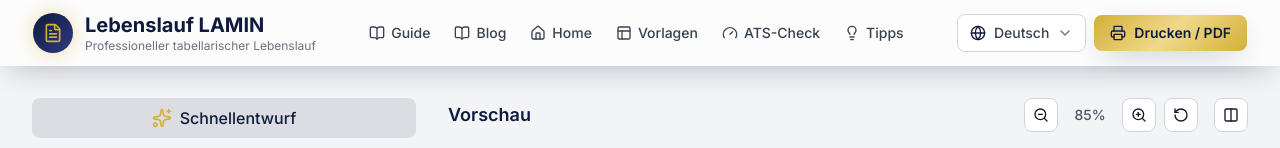
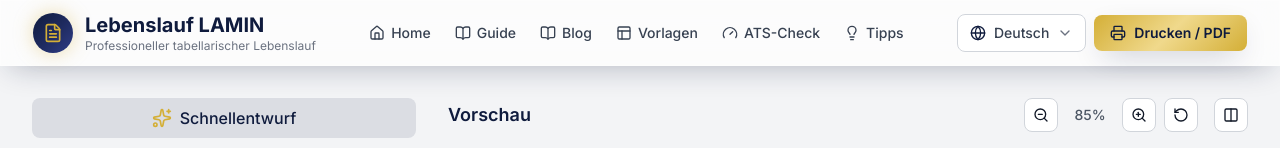
Before and after one commit to lamin-16/lebenslauf-lamin, a React (Vite) app: page / in a window 1280 px wide. Shown: the top 148 px of the page. Built offline with nearby package versions, Linux system fonts and the light colour scheme.

Commit message:
Fix navigation logic and blog display

```diff
--- a/src/App.jsx
+++ b/src/App.jsx
@@ -245,7 +245,7 @@
 
   return (
     <div dir={dir} className={`min-h-screen ${darkMode ? 'bg-royal-navy text-white' : 'bg-gray-100 text-gray-900'} font-sans transition-colors`}>
-      <Navbar language={language} setLanguage={setLanguage} onPrint={() => window.print()} t={t} darkMode={darkMode} onShowGuide={() => setShowGuide(true)} onNavigate={() => setShowGuide(false)} onShowBlog={() => { setShowBlog(true); setCurrentPost(null); }} />
+      <Navbar language={language} setLanguage={setLanguage} onPrint={() => window.print()} t={t} darkMode={darkMode} onShowGuide={() => { setShowGuide(true); setShowBlog(false); setCurrentPost(null); }} onNavigate={() => { setShowGuide(false); setShowBlog(false); setCurrentPost(null); }} onShowBlog={() => { setShowBlog(true); setShowGuide(false); setCurrentPost(null); }} />
 
       {showBlog && !currentPost ? (
         <BlogPage posts={blogPosts} onReadPost={(post) => setCurrentPost(post)} language={language} t={t} />
--- a/src/components/Navbar.jsx
+++ b/src/components/Navbar.jsx
@@ -5,32 +5,36 @@
 export default function Navbar({ language, setLanguage, onPrint, t, darkMode, onShowGuide, onNavigate, onShowBlog }) {
   const [isLangOpen, setIsLangOpen] = useState(false);
   const [isMobileMenuOpen, setIsMobileMenuOpen] = useState(false);
-
   const currentLang = languages.find(l => l.code === language);
 
   const handleGuideClick = (e) => {
     e.preventDefault();
-    if (onShowGuide) onShowGuide();
+    onShowGuide();
+    setIsMobileMenuOpen(false);
+  };
+
+  const handleBlogClick = (e) => {
+    e.preventDefault();
+    onShowBlog();
     setIsMobileMenuOpen(false);
   };
 
   const handleNavClick = (e, item) => {
-    if (item.special && item.blog) {
-      e.preventDefault();
-      if (onShowBlog) onShowBlog();
-      setIsMobileMenuOpen(false);
-    } else if (item.special) {
+    if (item.blog) {
+      handleBlogClick(e);
+    } else if (item.guide) {
       handleGuideClick(e);
     } else {
-      if (onNavigate) onNavigate();
+      e.preventDefault();
+      onNavigate();
       setIsMobileMenuOpen(false);
     }
   };
 
   const navItems = [
-    { label: 'Guide', href: '#guide', special: true, icon: BookOpen },
-    { label: 'Blog', href: '#blog', special: true, blog: true, icon: BookOpen },
     { label: 'Home', href: '#home', icon: Home },
+    { label: 'Guide', href: '#guide', guide: true, icon: BookOpen },
+    { label: 'Blog', href: '#blog', blog: true, icon: BookOpen },
     { label: 'Vorlagen', href: '#templates', icon: Layout },
     { label: 'ATS-Check', href: '#ats', icon: Gauge },
     { label: 'Tipps', href: '#tips', icon: Lightbulb },
@@ -70,7 +74,10 @@
 
           <div className="flex items-center gap-2">
             <div className="relative">
-              <button onClick={() => setIsLangOpen(!isLangOpen)} className="flex items-center gap-2 px-3 py-2 border border-gray-300 rounded-lg bg-white text-sm font-medium text-gray-700 hover:border-royal-gold transition-colors">
+              <button
+                onClick={() => setIsLangOpen(!isLangOpen)}
+                className="flex items-center gap-2 px-3 py-2 border border-gray-300 rounded-lg bg-white text-sm font-medium text-gray-700 hover:border-royal-gold transition-colors"
+              >
                 <Globe className="h-4 w-4 text-royal-navy" />
                 <span className="hidden sm:inline">{currentLang?.label}</span>
                 <ChevronDown className="h-4 w-4 text-gray-500" />
@@ -78,7 +85,11 @@
               {isLangOpen && (
                 <div className="absolute right-0 mt-2 w-40 bg-white border border-gray-200 rounded-lg shadow-lg py-1 z-50">
                   {languages.map(lang => (
-                    <button key={lang.code} onClick={() => { setLanguage(lang.code); setIsLangOpen(false); }} className={`w-full text-left px-4 py-2 text-sm hover:bg-gray-50 transition-colors ${language === lang.code ? 'text-royal-gold font-semibold' : 'text-gray-700'}`}>
+                    <button
+                      key={lang.code}
+                      onClick={() => { setLanguage(lang.code); setIsLangOpen(false); }}
+                      className={`w-full text-left px-4 py-2 text-sm hover:bg-gray-50 transition-colors ${language === lang.code ? 'text-royal-gold font-semibold' : 'text-gray-700'}`}
+                    >
                       {lang.label}
                     </button>
                   ))}
@@ -86,12 +97,18 @@
               )}
             </div>
 
-            <button onClick={onPrint} className="inline-flex items-center gap-2 btn-gold py-2 px-4 rounded-lg text-sm shadow-royal">
+            <button
+              onClick={onPrint}
+              className="inline-flex items-center gap-2 btn-gold py-2 px-4 rounded-lg text-sm shadow-royal"
+            >
               <Printer className="h-4 w-4" />
               <span className="hidden sm:inline">{t.preview.downloadPDF}</span>
             </button>
 
-            <button onClick={() => setIsMobileMenuOpen(!isMobileMenuOpen)} className="md:hidden p-2 rounded-lg hover:bg-gray-100 transition-colors">
+            <button
+              onClick={() => setIsMobileMenuOpen(!isMobileMenuOpen)}
+              className="md:hidden p-2 rounded-lg hover:bg-gray-100 transition-colors"
+            >
               {isMobileMenuOpen ? <X className="h-6 w-6 text-royal-navy" /> : <Menu className="h-6 w-6 text-royal-navy" />}
             </button>
           </div>
@@ -103,13 +120,21 @@
           {navItems.map((item, idx) => {
             const Icon = item.icon;
             return (
-              <a key={idx} href={item.href} onClick={(e) => handleNavClick(e, item)} className="flex items-center gap-3 py-3 text-sm font-medium text-gray-700 hover:text-royal-gold transition-colors border-b border-gray-50 last:border-b-0">
+              <a
+                key={idx}
+                href={item.href}
+                onClick={(e) => handleNavClick(e, item)}
+                className="flex items-center gap-3 py-3 text-sm font-medium text-gray-700 hover:text-royal-gold transition-colors border-b border-gray-50 last:border-b-0"
+              >
                 <Icon className="h-5 w-5 text-royal-navy" />
                 {item.label}
               </a>
             );
           })}
-          <button onClick={onPrint} className="w-full flex items-center justify-center gap-2 btn-gold font-medium py-3 rounded-lg mt-3">
+          <button
+            onClick={onPrint}
+            className="w-full flex items-center justify-center gap-2 btn-gold font-medium py-3 rounded-lg mt-3"
+          >
             <Printer className="h-4 w-4" />
             {t.preview.downloadPDF}
           </button>
```
